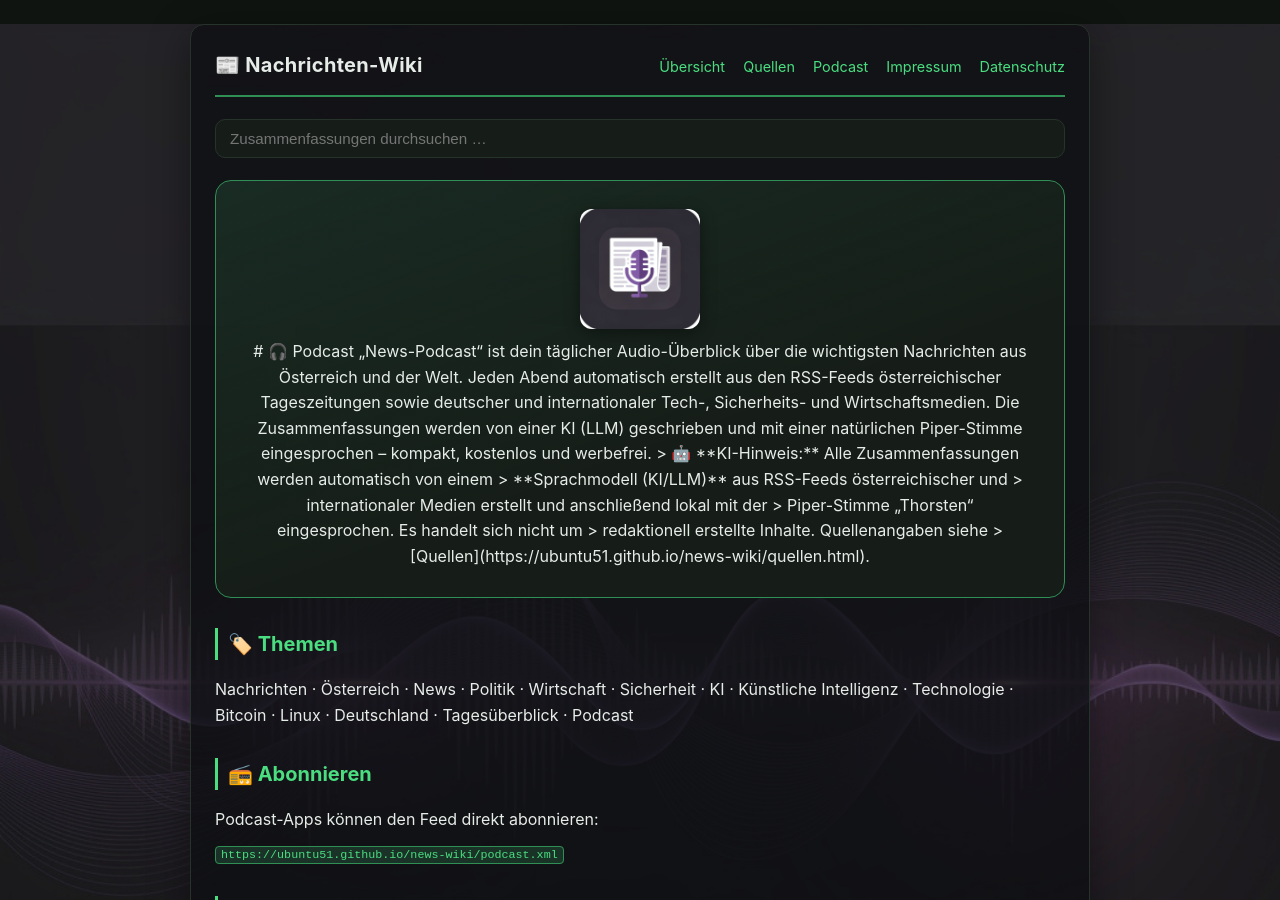
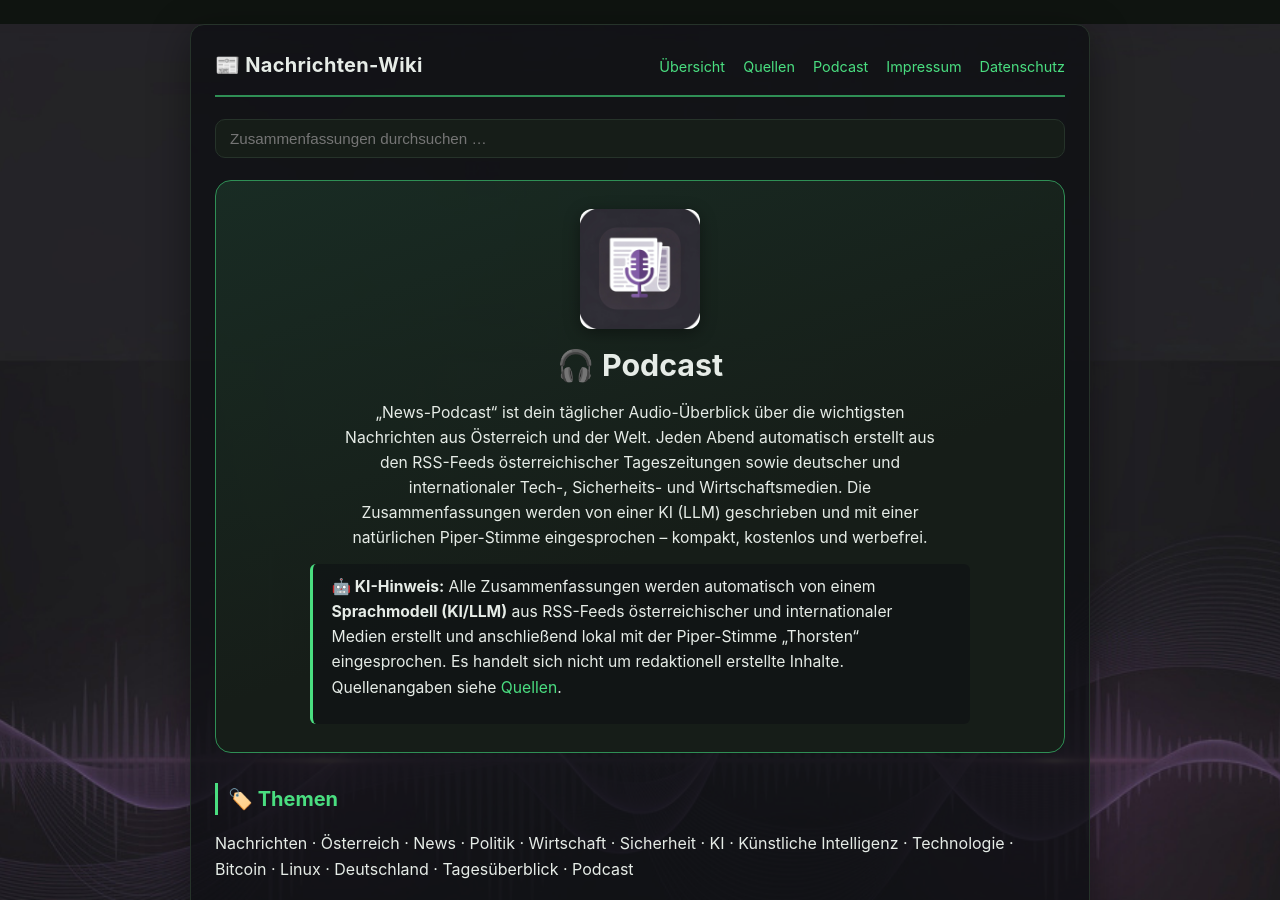
Before and after one commit to Ubuntu51/news-wiki, a Jekyll site: the page built from podcast.md, in a window 1280 px wide and 900 px high. Built offline with Jekyll 4.4.1, drawn with Linux system fonts in a browser that asks for light colours.

```diff
--- a/podcast.md
+++ b/podcast.md
@@ -7,17 +7,16 @@ body_class: podcast
 
 <div class="hero">
   <img class="podcast-logo" src="assets/podcast/logo.jpg" alt="News-Podcast Logo" width="120">
-
-  # 🎧 Podcast
-
-  „News-Podcast“ ist dein täglicher Audio-Überblick über die wichtigsten Nachrichten aus Österreich und der Welt. Jeden Abend automatisch erstellt aus den RSS-Feeds österreichischer Tageszeitungen sowie deutscher und internationaler Tech-, Sicherheits- und Wirtschaftsmedien. Die Zusammenfassungen werden von einer KI (LLM) geschrieben und mit einer natürlichen Piper-Stimme eingesprochen – kompakt, kostenlos und werbefrei.
-
-  > 🤖 **KI-Hinweis:** Alle Zusammenfassungen werden automatisch von einem
-  > **Sprachmodell (KI/LLM)** aus RSS-Feeds österreichischer und
-  > internationaler Medien erstellt und anschließend lokal mit der
-  > Piper-Stimme „Thorsten“ eingesprochen. Es handelt sich nicht um
-  > redaktionell erstellte Inhalte. Quellenangaben siehe
-  > [Quellen](https://ubuntu51.github.io/news-wiki/quellen.html).
+  <h1>🎧 Podcast</h1>
+  <p>„News-Podcast“ ist dein täglicher Audio-Überblick über die wichtigsten Nachrichten aus Österreich und der Welt. Jeden Abend automatisch erstellt aus den RSS-Feeds österreichischer Tageszeitungen sowie deutscher und internationaler Tech-, Sicherheits- und Wirtschaftsmedien. Die Zusammenfassungen werden von einer KI (LLM) geschrieben und mit einer natürlichen Piper-Stimme eingesprochen – kompakt, kostenlos und werbefrei.</p>
+  <blockquote>
+    <p><strong>🤖 KI-Hinweis:</strong> Alle Zusammenfassungen werden automatisch von einem
+    <strong>Sprachmodell (KI/LLM)</strong> aus RSS-Feeds österreichischer und
+    internationaler Medien erstellt und anschließend lokal mit der
+    Piper-Stimme „Thorsten“ eingesprochen. Es handelt sich nicht um
+    redaktionell erstellte Inhalte. Quellenangaben siehe
+    <a href="https://ubuntu51.github.io/news-wiki/quellen.html">Quellen</a>.</p>
+  </blockquote>
 </div>
 
 ## 🏷️ Themen
--- a/podcast.xml
+++ b/podcast.xml
@@ -4,7 +4,7 @@
 <title>News-Podcast</title>
 <description>„News-Podcast“ ist dein täglicher Audio-Überblick über die wichtigsten Nachrichten aus Österreich und der Welt. Jeden Abend automatisch erstellt aus den RSS-Feeds österreichischer Tageszeitungen sowie deutscher und internationaler Tech-, Sicherheits- und Wirtschaftsmedien. Die Zusammenfassungen werden von einer KI (LLM) geschrieben und mit einer natürlichen Piper-Stimme eingesprochen – kompakt, kostenlos und werbefrei.</description>
 <link>https://ubuntu51.github.io/news-wiki</link>
-<lastBuildDate>Wed, 02 Sep 2026 21:26:12 +0000</lastBuildDate>
+<lastBuildDate>Wed, 02 Sep 2026 21:56:41 +0000</lastBuildDate>
 <language>de</language>
 <itunes:author>News-Generator (KI)</itunes:author>
 <itunes:explicit>false</itunes:explicit>
```
Also changed, not shown: 2026/08/index.md (+1 -1 lines), 2026/08/podcast.md (+2 -4 lines), 2026/09/index.md (+1 -1 lines), 2026/09/podcast.md (+2 -4 lines), index.md (+1 -1 lines), search.json.
